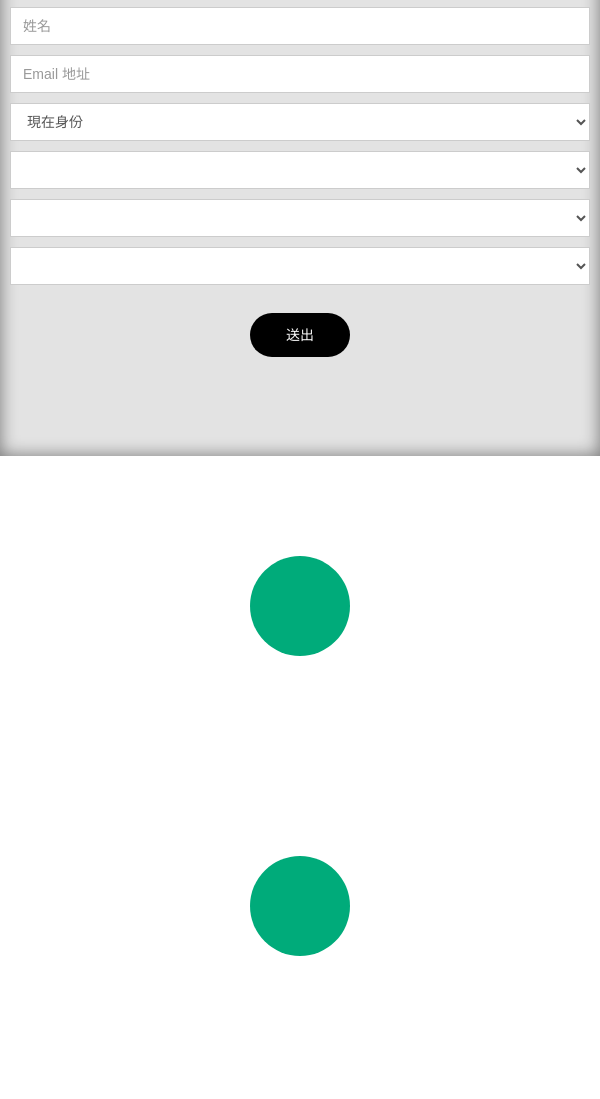
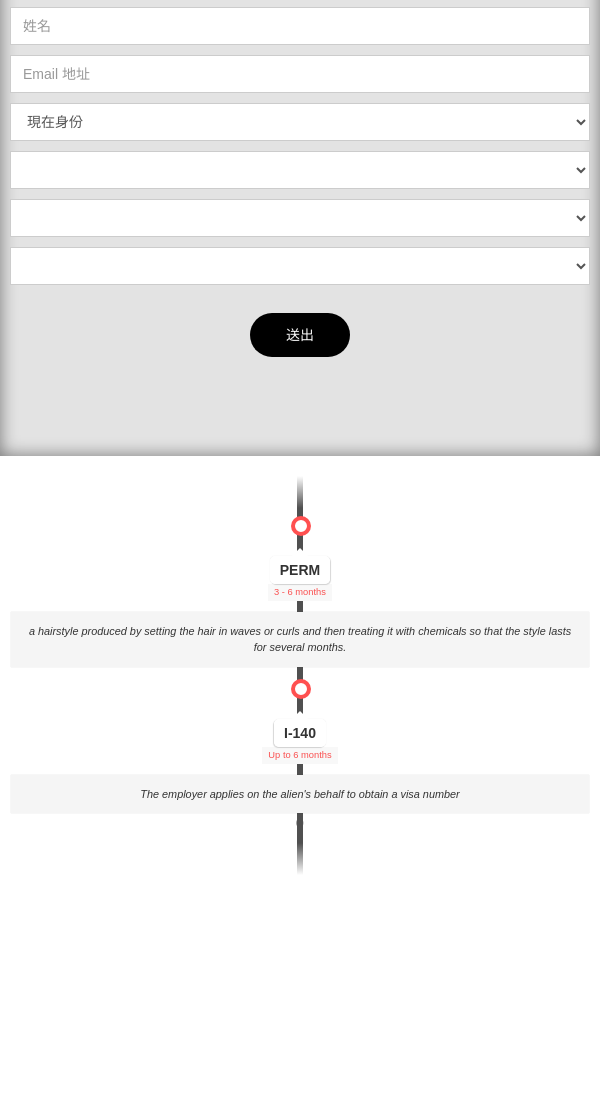
Before and after one commit to amazingandyyy/bobigreencard, a plain HTML site: page index.html in a window 600 px wide. Shown: the part 201-1300 px from the top of the page. After the commit the page ends 1076 px from the top, so only its background shows below. Drawn offline with nearby package versions, Linux system fonts and the light colour scheme.

Commit message:
timeline css

```diff
--- /dev/null
+++ b/css/timeline1.css
@@ -0,0 +1,274 @@
+.timeline {
+    position: relative;
+    width: 660px;
+    margin: 0 auto;
+    margin-top: 20px;
+    padding: 1em 0;
+    list-style-type: none;
+}
+
+.timeline:before {
+    position: absolute;
+    left: 50%;
+    top: 0;
+    content: ' ';
+    display: block;
+    width: 6px;
+    height: 100%;
+    margin-left: -3px;
+    background: rgb(80,80,80);
+    background: -moz-linear-gradient(top, rgba(80,80,80,0) 0%, rgb(80,80,80) 8%, rgb(80,80,80) 92%, rgba(80,80,80,0) 100%);
+    background: -webkit-gradient(linear, left top, left bottom, color-stop(0%,rgba(30,87,153,1)), color-stop(100%,rgba(125,185,232,1)));
+    background: -webkit-linear-gradient(top, rgba(80,80,80,0) 0%, rgb(80,80,80) 8%, rgb(80,80,80) 92%, rgba(80,80,80,0) 100%);
+    background: -o-linear-gradient(top, rgba(80,80,80,0) 0%, rgb(80,80,80) 8%, rgb(80,80,80) 92%, rgba(80,80,80,0) 100%);
+    background: -ms-linear-gradient(top, rgba(80,80,80,0) 0%, rgb(80,80,80) 8%, rgb(80,80,80) 92%, rgba(80,80,80,0) 100%);
+    background: linear-gradient(to bottom, rgba(80,80,80,0) 0%, rgb(80,80,80) 8%, rgb(80,80,80) 92%, rgba(80,80,80,0) 100%);
+
+    z-index: 5;
+}
+
+.timeline li {
+    padding: 1em 0;
+}
+
+.timeline li:after {
+    content: "";
+    display: block;
+    height: 0;
+    clear: both;
+    visibility: hidden;
+}
+
+.direction-l {
+    position: relative;
+    width: 300px;
+    float: left;
+    text-align: right;
+}
+
+.direction-r {
+    position: relative;
+    width: 300px;
+    float: right;
+}
+
+.flag-wrapper {
+    position: relative;
+    display: inline-block;
+
+    text-align: center;
+}
+
+.flag {
+    position: relative;
+    display: inline;
+    background: rgb(248,248,248);
+    padding: 6px 10px;
+    border-radius: 5px;
+
+    font-weight: 600;
+    text-align: left;
+}
+
+.direction-l .flag {
+    -webkit-box-shadow: -1px 1px 1px rgba(0,0,0,0.15), 0 0 1px rgba(0,0,0,0.15);
+    -moz-box-shadow: -1px 1px 1px rgba(0,0,0,0.15), 0 0 1px rgba(0,0,0,0.15);
+    box-shadow: -1px 1px 1px rgba(0,0,0,0.15), 0 0 1px rgba(0,0,0,0.15);
+}
+
+.direction-r .flag {
+    -webkit-box-shadow: 1px 1px 1px rgba(0,0,0,0.15), 0 0 1px rgba(0,0,0,0.15);
+    -moz-box-shadow: 1px 1px 1px rgba(0,0,0,0.15), 0 0 1px rgba(0,0,0,0.15);
+    box-shadow: 1px 1px 1px rgba(0,0,0,0.15), 0 0 1px rgba(0,0,0,0.15);
+}
+
+.direction-l .flag:before,
+.direction-r .flag:before {
+    position: absolute;
+    top: 50%;
+    right: -40px;
+    content: ' ';
+    display: block;
+    width: 12px;
+    height: 12px;
+    margin-top: -10px;
+    background: #fff;
+    border-radius: 10px;
+    border: 4px solid rgb(255,80,80);
+    z-index: 10;
+}
+
+.direction-r .flag:before {
+    left: -40px;
+}
+
+.direction-l .flag:after {
+    content: "";
+    position: absolute;
+    left: 100%;
+    top: 50%;
+    height: 0;
+    width: 0;
+    margin-top: -8px;
+    border: solid transparent;
+    border-left-color: rgb(248,248,248);
+    border-width: 8px;
+    pointer-events: none;
+}
+
+.direction-r .flag:after {
+    content: "";
+    position: absolute;
+    right: 100%;
+    top: 50%;
+    height: 0;
+    width: 0;
+    margin-top: -8px;
+    border: solid transparent;
+    border-right-color: rgb(248,248,248);
+    border-width: 8px;
+    pointer-events: none;
+}
+
+.time-wrapper {
+    display: inline;
+
+    line-height: 1em;
+    font-size: 0.66666em;
+    color: rgb(250,80,80);
+    vertical-align: middle;
+}
+
+.direction-l .time-wrapper {
+    float: left;
+}
+
+.direction-r .time-wrapper {
+    float: right;
+}
+
+.time {
+    display: inline-block;
+    padding: 4px 6px;
+    background: rgb(248,248,248);
+}
+
+.desc {
+    margin: 1em 0.75em 0 0;
+
+    font-size: 0.77777em;
+    font-style: italic;
+    line-height: 1.5em;
+}
+
+.direction-r .desc {
+    margin: 1em 0 0 0.75em;
+}
+
+/* ================ Timeline Media Queries ================ */
+
+@media screen and (max-width: 660px) {
+
+    .timeline {
+        width: 100%;
+        padding: 4em 0 1em 0;
+    }
+
+    .timeline li {
+        padding: 2em 0;
+    }
+
+    .direction-l,
+    .direction-r {
+        float: none;
+        width: 100%;
+
+        text-align: center;
+    }
+
+    .flag-wrapper {
+        text-align: center;
+    }
+
+    .flag {
+        background: rgb(255,255,255);
+        z-index: 15;
+    }
+
+    .direction-l .flag:before,
+    .direction-r .flag:before {
+        position: absolute;
+        top: -30px;
+        left: 50%;
+        content: ' ';
+        display: block;
+        width: 12px;
+        height: 12px;
+        margin-left: -9px;
+        background: #fff;
+        border-radius: 10px;
+        border: 4px solid rgb(255,80,80);
+        z-index: 10;
+    }
+
+    .direction-l .flag:after,
+    .direction-r .flag:after {
+        content: "";
+        position: absolute;
+        left: 50%;
+        top: -8px;
+        height: 0;
+        width: 0;
+        margin-left: -8px;
+        border: solid transparent;
+        border-bottom-color: rgb(255,255,255);
+        border-width: 8px;
+        pointer-events: none;
+    }
+
+    .time-wrapper {
+        display: block;
+        position: relative;
+        margin: 4px 0 0 0;
+        z-index: 14;
+    }
+
+    .direction-l .time-wrapper {
+        float: none;
+    }
+
+    .direction-r .time-wrapper {
+        float: none;
+    }
+
+    .desc {
+        position: relative;
+        margin: 1em 0 0 0;
+        padding: 1em;
+        background: rgb(245,245,245);
+        -webkit-box-shadow: 0 0 1px rgba(0,0,0,0.20);
+        -moz-box-shadow: 0 0 1px rgba(0,0,0,0.20);
+        box-shadow: 0 0 1px rgba(0,0,0,0.20);
+
+        z-index: 15;
+    }
+
+    .direction-l .desc,
+    .direction-r .desc {
+        position: relative;
+        margin: 1em 1em 0 1em;
+        padding: 1em;
+
+        z-index: 15;
+    }
+
+}
+
+@media screen and (min-width: 400px ?? max-width: 660px) {
+
+    .direction-l .desc,
+    .direction-r .desc {
+        margin: 1em 4em 0 4em;
+    }
+
+}
--- a/index.html
+++ b/index.html
@@ -11,6 +11,8 @@
   <link rel="stylesheet" type="text/css" href="css/webflow.css">
   <link rel="stylesheet" type="text/css" href="css/twemigration.webflow.css">
   <link rel="stylesheet" type="text/css" href="css/brabay.css">
+  <link href='http://fonts.googleapis.com/css?family=Open+Sans:400,300,300italic,400italic,600,600italic,700,700italic' rel='stylesheet' type='text/css'>
+  <link rel="stylesheet" type="text/css" href="css/timeline1.css">
   <script type="text/javascript" src="js/modernizr.js"></script>
   <link rel="shortcut icon" type="image/x-icon" href="https://daks2k3a4ib2z.cloudfront.net/img/favicon.ico">
   <link rel="apple-touch-icon" href="https://daks2k3a4ib2z.cloudfront.net/img/webclip.png">
@@ -74,7 +76,7 @@
       <div class="w-col w-col-4"></div>
     </div>
   </div>
-  <div class="w-section timeline-section">
+  <!--<div class="w-section timeline-section">
     <div class="w-container">
       <div class="timeline-circle"></div>
     </div>
@@ -94,7 +96,38 @@
   <div class="w-section greencard-section">
     <div class="green-card"></div>
   </div>
+<<<<<<< HEAD
   <script type="text/javascript" src="js/jquery.min.js"></script>
+
+  -->
+  <ul class="timeline">
+
+    <!-- Item 1 -->
+    <li>
+      <div class="direction-r">
+        <div class="flag-wrapper">
+          <span class="flag">PERM</span>
+          <span class="time-wrapper"><span class="time">3 - 6 months</span></span>
+        </div>
+        <div class="desc">a hairstyle produced by setting the hair in waves or curls and then treating it with chemicals so that the style lasts for several months.</div>
+      </div>
+    </li>
+
+    <!-- Item 2 -->
+    <li>
+      <div class="direction-l">
+        <div class="flag-wrapper">
+          <span class="flag">I-140</span>
+          <span class="time-wrapper"><span class="time">Up to 6 months</span></span>
+        </div>
+        <div class="desc">The employer applies on the alien's behalf to obtain a visa number</div>
+   0
+    </li>
+
+  </ul>
+
+
+  <script type="text/javascript" src="https://ajax.googleapis.com/ajax/libs/jquery/1.11.1/jquery.min.js"></script>
   <script type="text/javascript" src="js/webflow.js"></script>
   <!--[if lte IE 9]><script src="https://cdnjs.cloudflare.com/ajax/libs/placeholders/3.0.2/placeholders.min.js"></script><![endif]-->
   <script type="text/javascript" src="js/hackathon.js"></script>
```
Also changed, not shown: css/timeline.css (added, +42 -0 lines).
